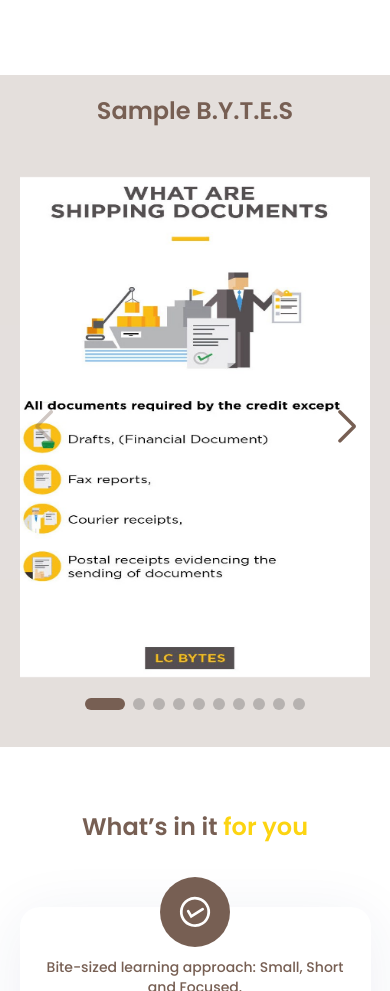
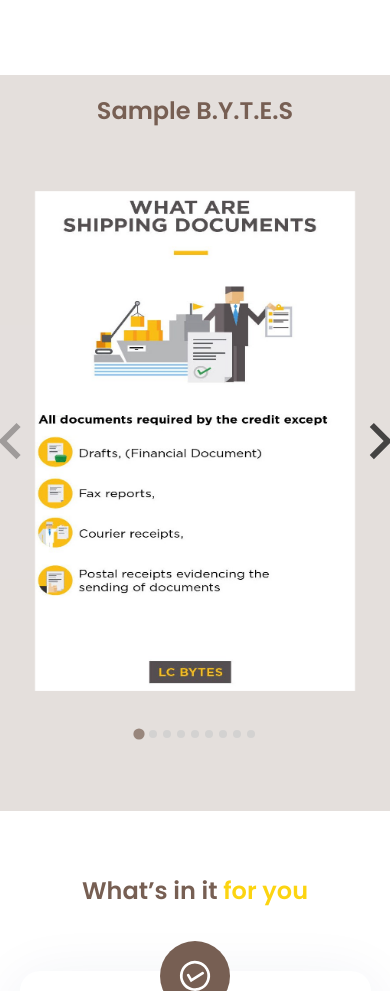
Before and after one commit to Yogesh011-R/Instabytes, a website built with Vite: page index.html in a window 390 px wide. Shown: the part 1200-2191 px from the top of the page. Built offline with nearby package versions, Linux system fonts and the light colour scheme.

Commit message:
final carosule

```diff
--- a/index.html
+++ b/index.html
@@ -24,7 +24,7 @@
         <section
           class="flex flex-col lg:flex lg:flex-row mt-10 lg:h-[498.88px] lg:items-center text-white lg:justify-between"
         >
-          <div class="flex-1">
+          <div class="flex-1 lg:mt-[-50px]">
             <div>
               <h1
                 class="text-3xl md:text-4xl lg:text-5xl font-bold text-yellow"
@@ -35,8 +35,8 @@
                 For Trade Finance Professionals
               </p>
             </div>
-            <div class="my-8 lg:my-12">
-              <h4 class="text-sm md:text-xl lg:text-2xl">
+            <div class="my-8 lg:my-10">
+              <h4 class="text-sm md:text-xl lg:text-[22px]">
                 Aspiring to be CDCS This YEAR!!! Bytes is a platform <br />
                 that will help you to learn in a most easy way
               </h4>
@@ -111,48 +111,40 @@
           <h1 class="text-2xl sm:text-3xl lg:text-4xl text-primary">
             Sample B.Y.T.E.S
           </h1>
-        </div>
-        <div class="h-[600px] md:h-[700px]">
-          <div class="swiper">
-            <div class="swiper-wrapper">
-              <!-- Slides -->
-              <div class="swiper-slide">
-                <img src="./asstes/carousel/1.jpg" alt="" />
+          <div class="h-[600px] md:h-[650px]">
+            <div id="splide" class="splide">
+              <div class="splide__track">
+                <ul class="splide__list">
+                  <li class="splide__slide">
+                    <img src="./asstes/carousel/1.jpg" />
+                  </li>
+                  <li class="splide__slide">
+                    <img src="./asstes/carousel/2.jpg" />
+                  </li>
+                  <li class="splide__slide">
+                    <img src="./asstes/carousel/3.jpg" />
+                  </li>
+                  <li class="splide__slide">
+                    <img src="./asstes/carousel/4.jpg" />
+                  </li>
+                  <li class="splide__slide">
+                    <img src="./asstes/carousel/5.jpg" />
+                  </li>
+                  <li class="splide__slide">
+                    <img src="./asstes/carousel/6.jpg" />
+                  </li>
+                  <li class="splide__slide">
+                    <img src="./asstes/carousel/7.jpg" />
+                  </li>
+                  <li class="splide__slide">
+                    <img src="./asstes/carousel/8.jpg" />
+                  </li>
+                  <li class="splide__slide">
+                    <img src="./asstes/carousel/9.jpg" />
+                  </li>
+                </ul>
               </div>
-              <div class="swiper-slide">
-                <img src="./asstes/carousel/2.jpg" alt="" />
-              </div>
-              <div class="swiper-slide">
-                <img src="./asstes/carousel/3.jpg" alt="" />
-              </div>
-              <div class="swiper-slide">
-                <img src="./asstes/carousel/4.jpg" alt="" />
-              </div>
-              <div class="swiper-slide">
-                <img src="./asstes/carousel/5.jpg" alt="" />
-              </div>
-              <div class="swiper-slide">
-                <img src="./asstes/carousel/6.jpg" alt="" />
-              </div>
-              <div class="swiper-slide">
-                <img src="./asstes/carousel/7.jpg" alt="" />
-              </div>
-              <div class="swiper-slide">
-                <img src="./asstes/carousel/8.jpg" alt="" />
-              </div>
-              <div class="swiper-slide">
-                <img src="./asstes/carousel/9.jpg" alt="" />
-              </div>
-              <div class="swiper-slide">
-                <img src="./asstes/carousel/6.jpg" alt="" />
-              </div>
-
-              ...
             </div>
-            <div class="swiper-pagination"></div>
-
-            <div class="swiper-button-prev"></div>
-            <div class="swiper-button-next"></div>
           </div>
         </div>
       </div>
@@ -385,3 +377,45 @@
     <script type="module" src="/main.js"></script>
   </body>
 </html>
+
+<!-- <div class="h-[600px] md:h-[650px]">
+  <div class="swiper">
+    <div class="swiper-wrapper">
+      <div class="swiper-slide">
+        <img src="./asstes/carousel/1.jpg" alt="" />
+      </div>
+      <div class="swiper-slide">
+        <img src="./asstes/carousel/2.jpg" alt="" />
+      </div>
+      <div class="swiper-slide">
+        <img src="./asstes/carousel/3.jpg" alt="" />
+      </div>
+      <div class="swiper-slide">
+        <img src="./asstes/carousel/4.jpg" alt="" />
+      </div>
+      <div class="swiper-slide">
+        <img src="./asstes/carousel/5.jpg" alt="" />
+      </div>
+      <div class="swiper-slide">
+        <img src="./asstes/carousel/6.jpg" alt="" />
+      </div>
+      <div class="swiper-slide">
+        <img src="./asstes/carousel/7.jpg" alt="" />
+      </div>
+      <div class="swiper-slide">
+        <img src="./asstes/carousel/8.jpg" alt="" />
+      </div>
+      <div class="swiper-slide">
+        <img src="./asstes/carousel/9.jpg" alt="" />
+      </div>
+      <div class="swiper-slide">
+        <img src="./asstes/carousel/6.jpg" alt="" />
+      </div>
+    </div>
+    <div class="swiper-pagination"></div>
+
+    <div class="swiper-button-prev"></div>
+    <div class="swiper-button-next"></div>
+  </div>
+
+</div> -->
--- a/main.js
+++ b/main.js
@@ -1,3 +1,5 @@
+import Splide from '@splidejs/splide';
+import '@splidejs/splide/dist/css/splide.min.css';
 import Swiper, { Navigation, Pagination, Scrollbar } from 'swiper';
 import 'swiper/css';
 import 'swiper/css/navigation';
@@ -33,3 +35,18 @@ const swiper = new Swiper('.swiper', {
   },
 });
 console.log('🚀 ~ file: main.js ~ line 9 ~ swiper', swiper);
+
+var splide = new Splide('.splide', {
+  perPage: 3,
+  gap: '2rem',
+  breakpoints: {
+    1000: {
+      perPage: 2,
+    },
+    550: {
+      perPage: 1,
+    },
+  },
+});
+
+splide.mount();
--- a/package.json
+++ b/package.json
@@ -14,6 +14,7 @@
     "vite": "^2.9.2"
   },
   "dependencies": {
+    "@splidejs/splide": "^4.0.1",
     "swiper": "^8.1.1"
   }
 }
--- a/style.css
+++ b/style.css
@@ -102,3 +102,50 @@ body {
 
 footer {
 }
+
+.splide__arrow.splide__arrow--prev {
+  left: -80px;
+  background: transparent;
+  font-size: 2rem;
+  color: var(--primary-color) !important;
+}
+.splide__arrow.splide__arrow--next {
+  right: -80px;
+  background: transparent;
+  font-size: 2rem;
+}
+
+@media screen and (max-width: 840px) {
+  .splide__arrow.splide__arrow--prev {
+    left: -40px;
+  }
+  .splide__arrow.splide__arrow--next {
+    right: -40px;
+  }
+}
+
+.splide__slide img {
+  max-width: 500px;
+  width: 100%;
+  min-height: 420px;
+  max-height: 500px;
+}
+
+@media screen and (max-width: 550px) {
+  .splide__slide img {
+    max-width: 82vw;
+    margin: 0 auto;
+  }
+}
+
+.splide__pagination {
+  bottom: -50px !important;
+}
+
+.splide {
+  margin-top: 4rem;
+}
+
+.splide__pagination__page.is-active {
+  background-color: var(--primary-color) !important;
+}
```
Also changed, not shown: 1 other file.
